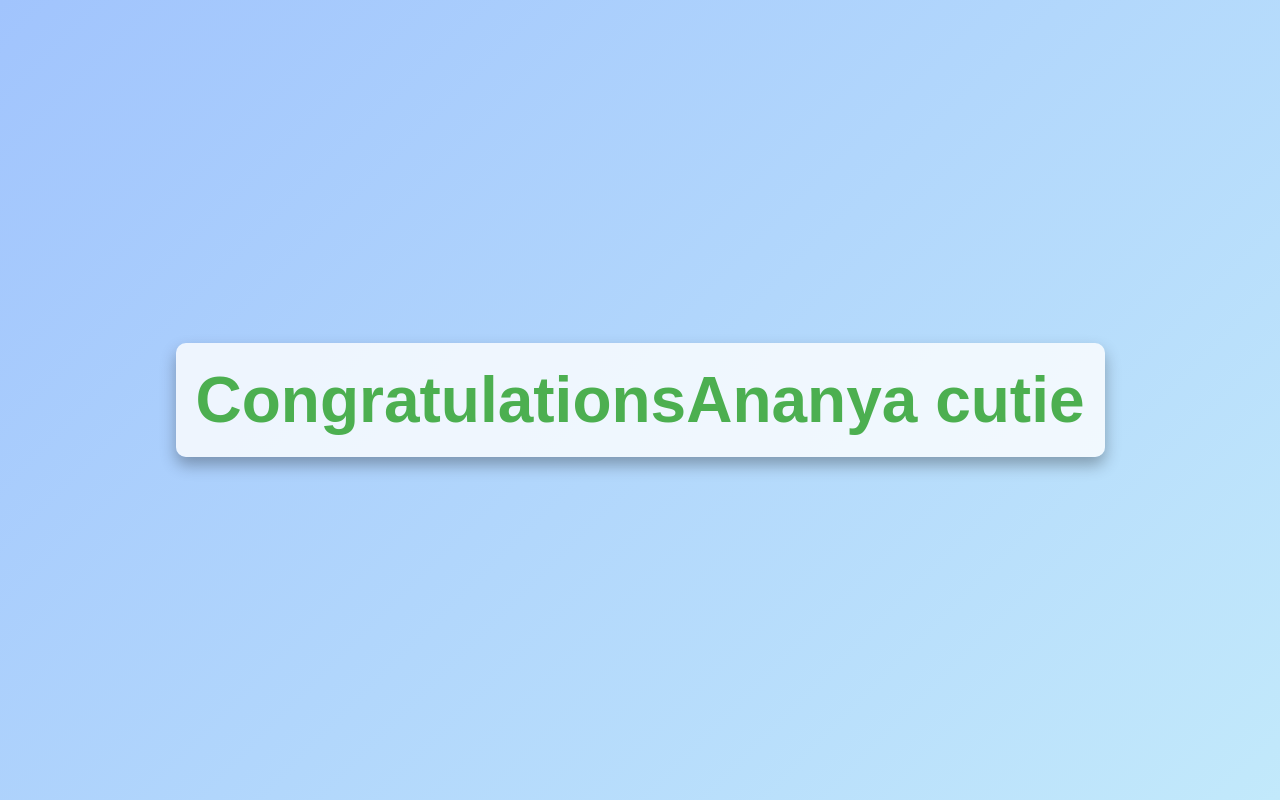
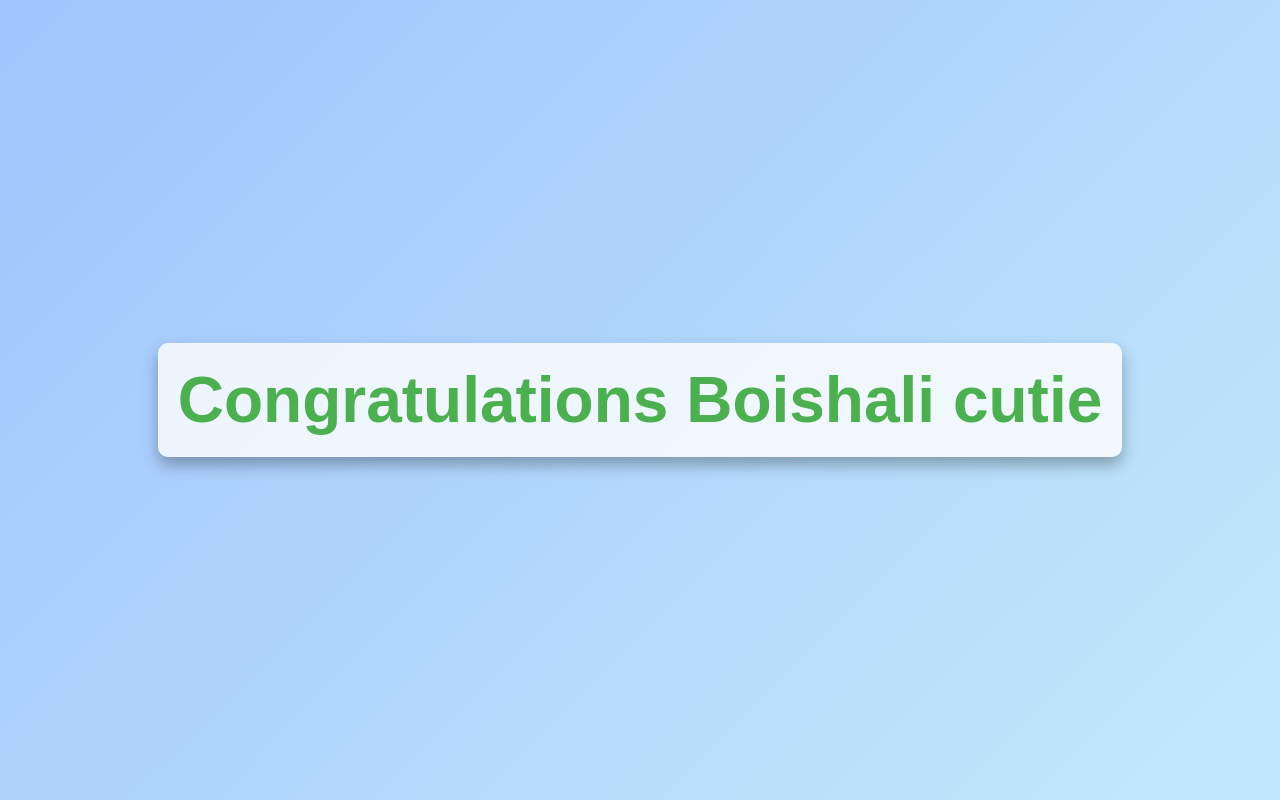
Before and after one commit to shubhanbora/new, a plain HTML site: page congratulations.html in a window 1280 px wide. Drawn offline with Linux system fonts and the light colour scheme.

Commit message:
Update congratulations.html

```diff
--- a/congratulations.html
+++ b/congratulations.html
@@ -27,5 +27,5 @@
   </style>
 </head>
 <body>
-  <h1>CongratulationsAnanya cutie </h1>
+  <h1>Congratulations Boishali cutie </h1>
 </body>
```
